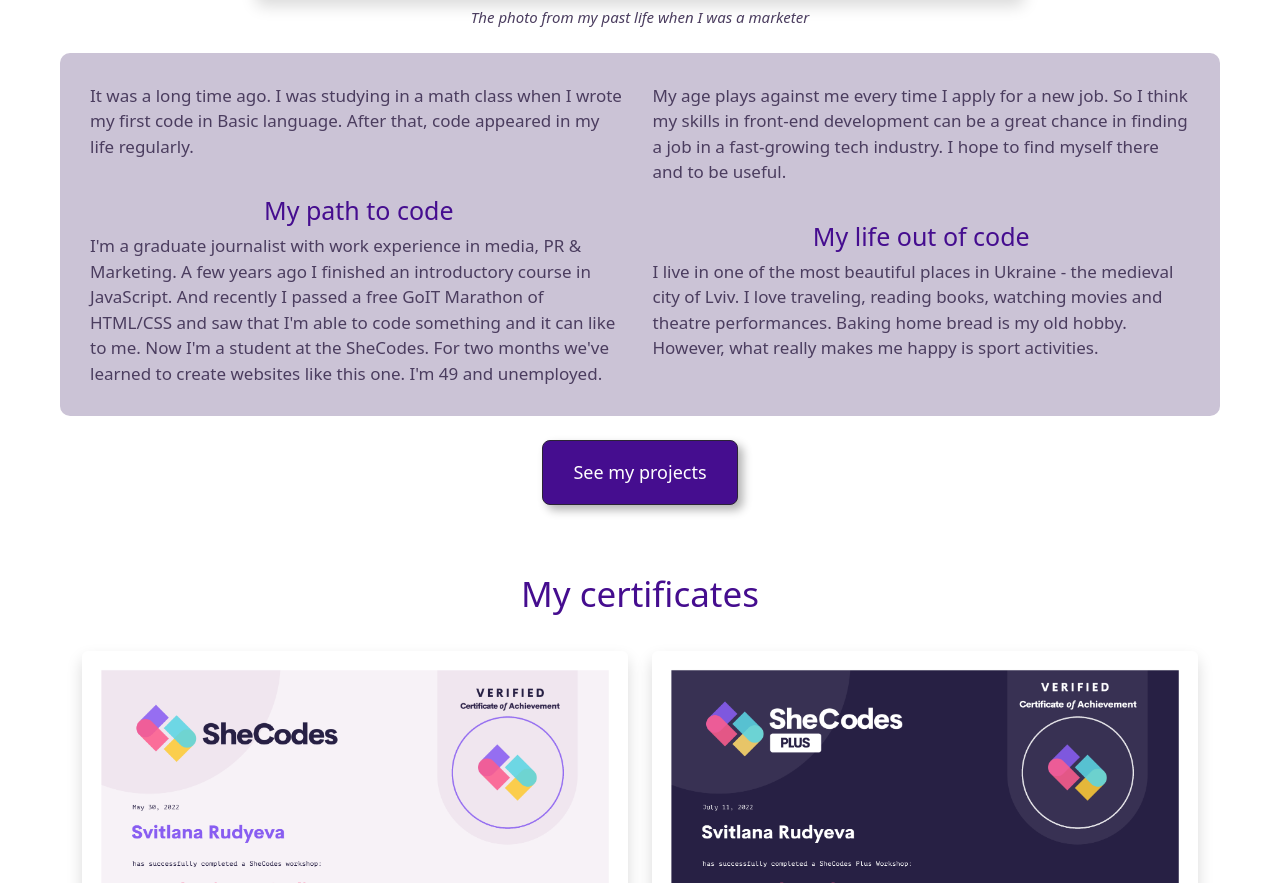
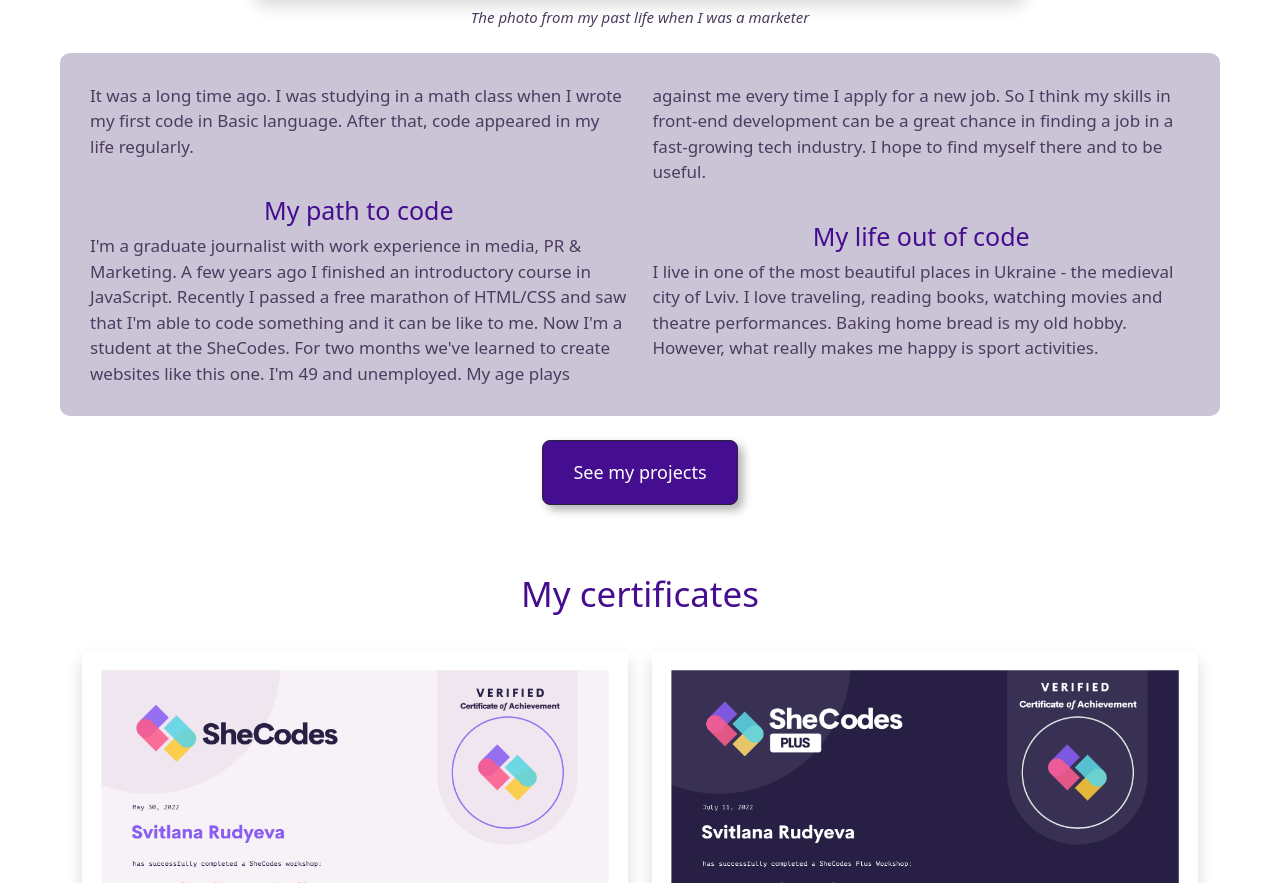
Before and after one commit to Switlo/My-Portfolio-Project, a plain HTML site: page index.html in a window 1280 px wide. Shown: the part 1383-2266 px from the top of the page. Drawn offline with nearby package versions, Linux system fonts and the light colour scheme.

Commit message:
Editing...

```diff
--- a/index.html
+++ b/index.html
@@ -80,10 +80,10 @@
             <p>
                 I'm a graduate journalist with work experience in media, PR & Marketing. A few years ago I finished an
                 introductory
-                course in JavaScript. And recently I passed a free GoIT Marathon of
-                HTML/CSS and saw that I'm able to code something and it can like to me. Now I'm a student at the
-                SheCodes.
-                For two months we've learned to create websites like this one. I'm 49 and unemployed. My
+                course in JavaScript. Recently I passed a free marathon of HTML/CSS and saw that I'm able to code
+                something and it can
+                be like to me. Now I'm a student at the SheCodes. For two months we've learned to create websites like
+                this one. I'm 49 and unemployed. My
                 age plays against me every time I apply for a new job. So I think my skills in front-end development can
                 be a great
                 chance in finding a job in a fast-growing tech industry. I hope to find myself there and to be useful.
```
